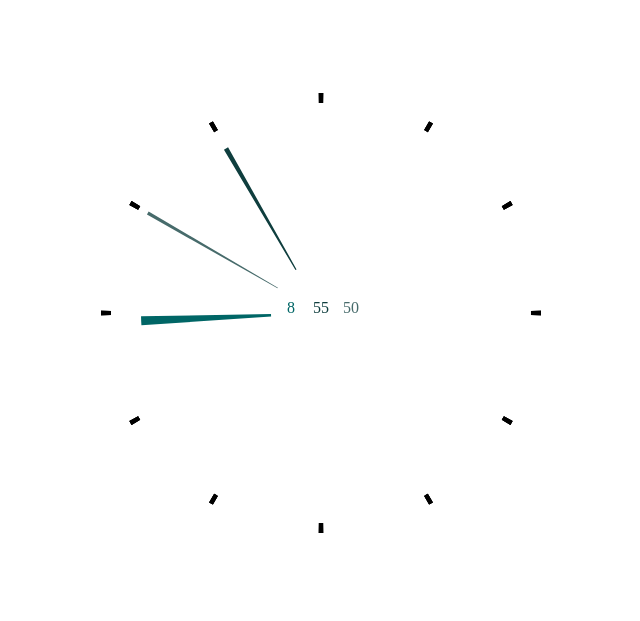
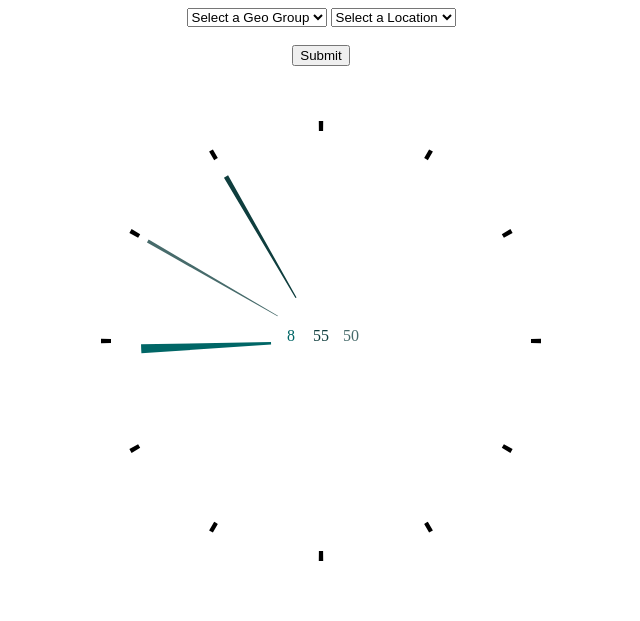
Before and after one commit to farhatnader/layeredclock, a plain HTML site: page index.html in a window 1280 px wide. Shown: the whole page, without its empty margins (319-959 px from the left). Drawn offline with nearby package versions, Linux system fonts and the light colour scheme.

Commit message:
re-enabled timezone choosing; modified svg elements

```diff
--- a/clock.js
+++ b/clock.js
@@ -21,8 +21,8 @@ function setupClock() {
 }
 
 function generateClock(arc, data) {
-	var w = 610,
-		h = 610;
+	var w = 550,
+		h = 550;
 
 	var color = d3.scale.ordinal()
 		.domain(data)
@@ -34,10 +34,7 @@ function generateClock(arc, data) {
 			.attr('height', h)
 		.append("g");
 
-	var clock = svg.selectAll("hand")
-		.data(data)
-		.enter()
-		.append("g")
+	var clock = svg.append("g")
 			.attr('transform', 'translate(' + w / 2 + ',' + h / 2 + ')');
 
 	for (t = 0; t < 12; t++) {
@@ -50,18 +47,24 @@ function generateClock(arc, data) {
 						  .endAngle((2 * Math.PI) / 12 * t + 0.01 ));
 	}
 
-	clock.append("path")
+	var hands = svg.selectAll("hand")
+		.data(data)
+		.enter()
+		.append("g")
+			.attr('transform', 'translate(' + w / 2 + ',' + h / 2 + ')');
+
+	hands.append("path")
 		.attr('class', function(d) { return d.unit; })
 		.style('fill', function(d, i) { return color(d.unit); });
 
-	var digital = svg.selectAll("digit")
+	var digits = svg.selectAll("digit")
 		.data(data)
 		.enter()
 		.append("g")
 			.attr('height', 66)
 			.attr('transform', 'translate(' + w / 2 + ',' + (h / 2 - 33) + ')');
 
-	digital.append("text")
+	digits.append("text")
 		.attr('class', function(d) { return d.unit; })
 		.style('fill', function(d) { return color(d.unit); })
 		.attr('transform', function(d, i) { return 'translate(' + (i - 1) * 30 + ', 33)'; })
--- a/index.html
+++ b/index.html
@@ -13,19 +13,18 @@
 <body>
 
 <center>
-	<!-- <div id="timezone">
+	<div id="timezone">
 		<form action="javascript:changeTimezone()">
 			<select name="groups" id="groups" onchange="if (this.selectedIndex) getZones(this);">
 				<option value="default">Select a Geo Group</option>
 			</select>
-			<br><br>
 			<select name="zones" id="zones">
 				<option value="default">Select a Location</option>
 			</select>
 			<br><br>
 			<input type="submit">
 		</form>
-	</div> -->
+	</div>
 	<div id="wrapper"></div>
 </center>
 
--- a/time_change.js
+++ b/time_change.js
@@ -17,11 +17,14 @@ function calculateTime(data) {
     var diff = (offset - local_offset) * 3600000;
     var datetime = new Date(local.getTime() + diff)
 
-    return [
-        datetime.getHours(),
-        datetime.getMinutes(),
-        datetime.getSeconds()
-    ];
+    var hr = datetime.getHours(),
+        min = datetime.getMinutes(),
+        sec = datetime.getSeconds();
+
+    if (hr > 12) hr = hr - 12;
+    hr = hr + (min / 0.6) / 100;
+
+    return [hr, min, sec]
 }
 
 
```
